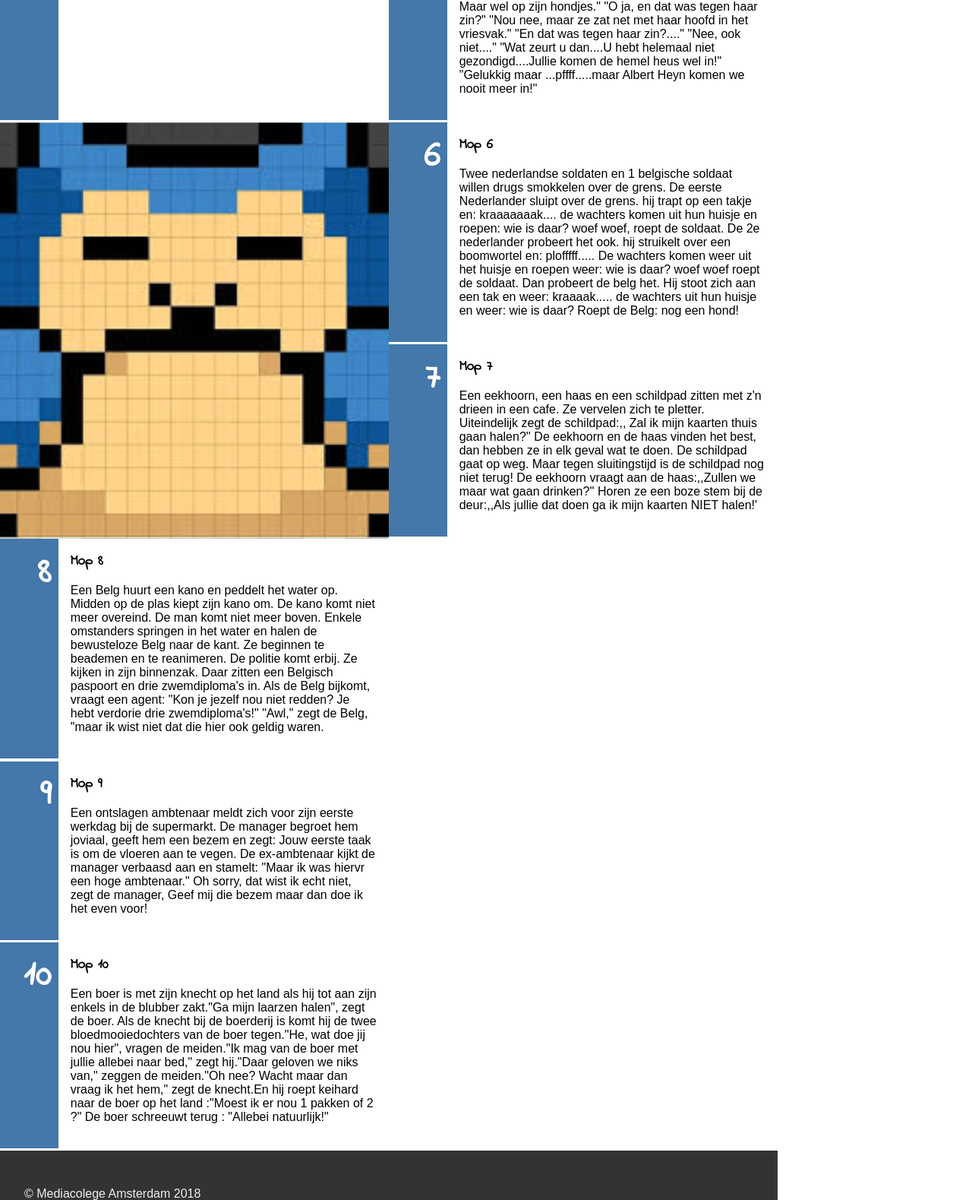
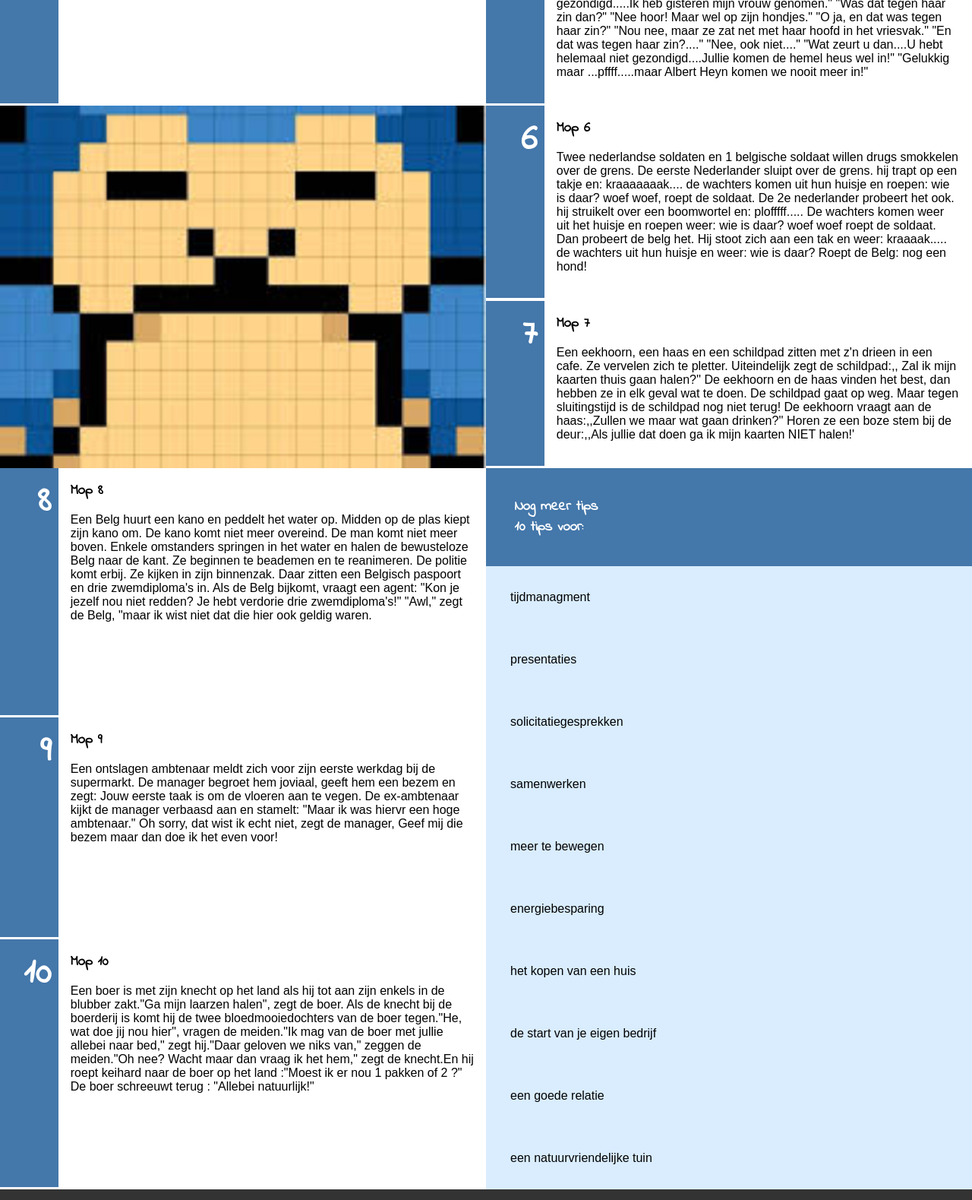
Before and after one commit to FloortjeTjeertes/gridie, a plain HTML site: page index.html in a window 1280 px wide. Shown: the part 920-2499 px from the top of the page at 76% size. Drawn offline with Linux system fonts and the light colour scheme.

Commit message:
alles werkt redelijk

```diff
--- a/gridieStyle.css
+++ b/gridieStyle.css
@@ -92,9 +92,9 @@ footer {
       "t3  t5"
       "afb t6"
       "afb t7"
-      "t8 asided"
-      "t9 asided"
-      "t10 asided"
+      "t8 aside"
+      "t9 aside"
+      "t10 aside"
       "voet voet";
   }
 
@@ -122,27 +122,27 @@ footer {
     grid-area: afb
   }
 
-  .geen-uitstel {
+  .biechten {
     grid-area: t5
   }
 
-  .planning {
+  .soldaten {
     grid-area: t6;
   }
 
-  .opruimen {
+  .dieren {
     grid-area: t7;
   }
 
-  .aandacht {
+  .belg {
     grid-area: t8;
   }
 
-  .centraal {
+  .ambtenaar {
     grid-area: t9;
   }
 
-  .afwisseling {
+  .boerderij {
     grid-area: t10;
   }
 
--- a/index.html
+++ b/index.html
@@ -46,7 +46,7 @@
       <p>Een niet erg snuggere voetballer staat na de EK Wedstrijd onder de douche met een paraplu!."He, waarom doe je dat?" vraagt een teamgenoot. Dan antwoordt hij: "ik ben mijn handdoek vergeten!"</p>
     </article>
   </section>
-  <section class="geen-uitstel">
+  <section class="biechten">
     <h3 class="nummer">5</h3>
     <article>
       <h3>Mop 5</h3>
@@ -57,7 +57,7 @@
     </article>
   </section>
 
-  <section class="planning">
+  <section class="soldaten">
     <h3 class="nummer">6</h3>
     <article>
       <h3>Mop 6</h3>
@@ -66,28 +66,28 @@
   </section>
 
 
-  <section class="opruimen">
+  <section class="dieren">
     <h3 class="nummer">7</h3>
     <article>
       <h3>Mop 7</h3>
       <p>Een eekhoorn, een haas en een schildpad zitten met z'n drieen in een cafe. Ze vervelen zich te pletter. Uiteindelijk zegt de schildpad:,, Zal ik mijn kaarten thuis gaan halen?'' De eekhoorn en de haas vinden het best, dan hebben ze in elk geval wat te doen. De schildpad gaat op weg. Maar tegen sluitingstijd is de schildpad nog niet terug! De eekhoorn vraagt aan de haas:,,Zullen we maar wat gaan drinken?'' Horen ze een boze stem bij de deur:,,Als jullie dat doen ga ik mijn kaarten NIET halen!'</p>
     </article>
   </section>
-  <section class="aandacht">
+  <section class="belg">
     <h3 class="nummer">8</h3>
     <article>
       <h3>Mop 8</h3>
       <p>Een Belg huurt een kano en peddelt het water op. Midden op de plas kiept zijn kano om. De kano komt niet meer overeind. De man komt niet meer boven. Enkele omstanders springen in het water en halen de bewusteloze Belg naar de kant. Ze beginnen te beademen en te reanimeren. De politie komt erbij. Ze kijken in zijn binnenzak. Daar zitten een Belgisch paspoort en drie zwemdiploma's in. Als de Belg bijkomt, vraagt een agent: "Kon je jezelf nou niet redden? Je hebt verdorie drie zwemdiploma's!" "Awl," zegt de Belg, "maar ik wist niet dat die hier ook geldig waren.</p>
     </article>
   </section>
-  <section class="centraal">
+  <section class="ambtenaar">
     <h3 class="nummer">9</h3>
     <article>
       <h3>Mop 9</h3>
       <p>Een ontslagen ambtenaar meldt zich voor zijn eerste werkdag bij de supermarkt. De manager begroet hem joviaal, geeft hem een bezem en zegt: Jouw eerste taak is om de vloeren aan te vegen. De ex-ambtenaar kijkt de manager verbaasd aan en stamelt: "Maar  ik was hiervr een hoge ambtenaar." Oh sorry, dat wist ik echt niet, zegt de manager, Geef mij die bezem maar  dan doe ik het even voor!</p>
     </article>
   </section>
-  <section class="afwisseling">
+  <section class="boerderij">
     <h3 class="nummer">10</h3>
     <article>
       <h3>Mop 10</h3>
```
